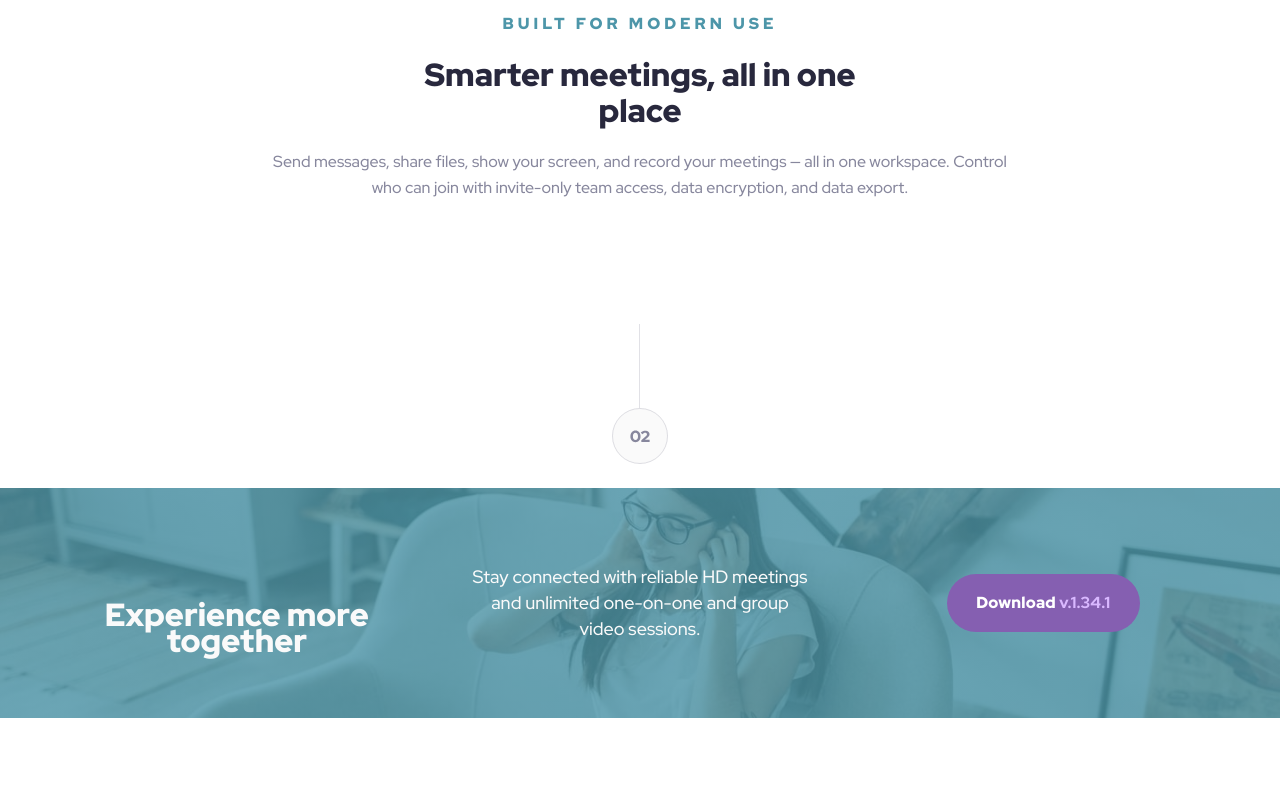
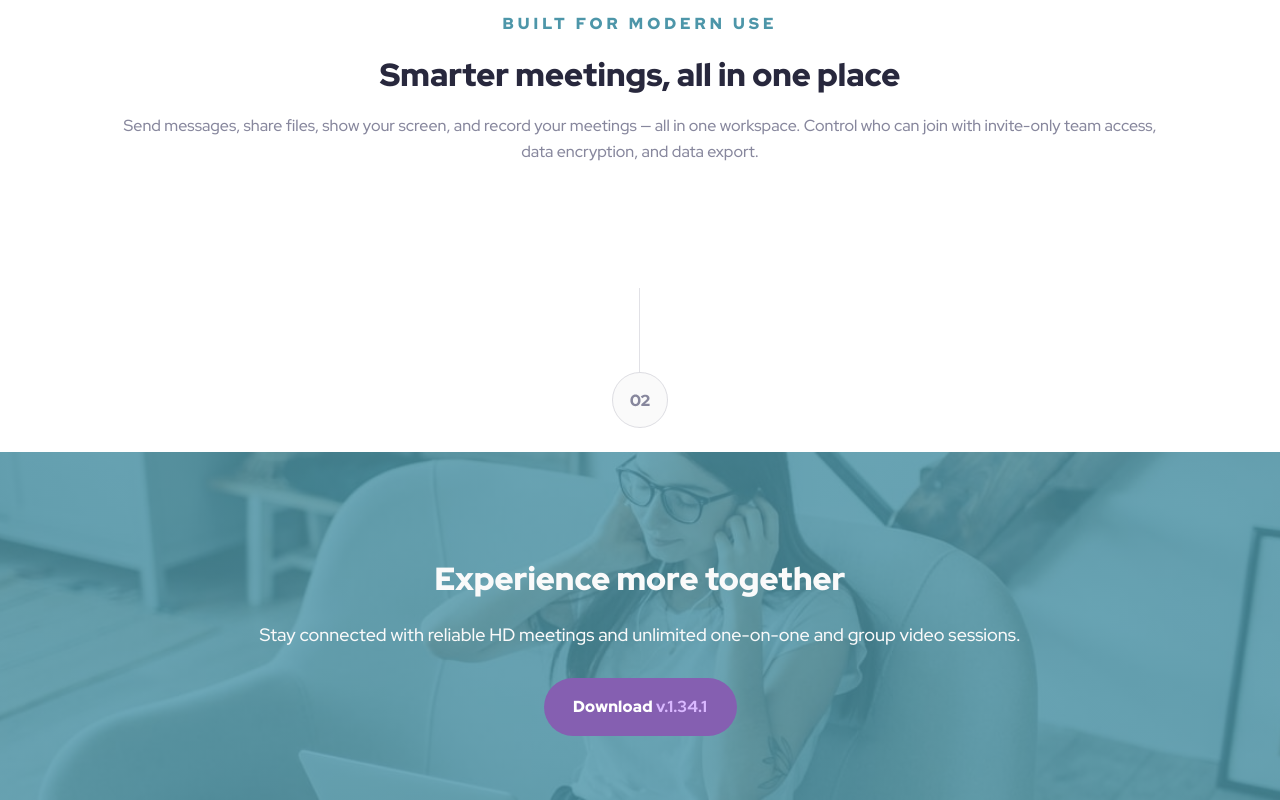
Before and after one commit to PiriyaLapa/meet-landing-page, a React (Create React App) app: page / in a window 1280 px wide. Shown: the part 1175-1975 px from the top of the page. Before the commit the page ends 1893 px from the top, so only its background shows below. Built offline with nearby package versions, Linux system fonts and the light colour scheme.

Commit message:
update and try to deployo

```diff
--- a/src/pages/sections/Footer.tsx
+++ b/src/pages/sections/Footer.tsx
@@ -27,6 +27,9 @@ export default class Footer extends Component<FooterProps> {
     return (
       <StyledFooter $backgroundImageUrl={backgroundImageurl}>
           <CardFooter />
+        {/* <h1>Htest</h1>
+        <p>Lorem ipsum dolor sit amet, consectetur adipisicing elit. Aspernatur illum quibusdam fugiat tempore quis. Modi sit vel, debitis nulla labore incidunt deleniti commodi vero delectus, non blanditiis enim, obcaecati alias.</p>
+        <p>Lorem ipsum dolor sit amet consectetur, adipisicing elit. Maxime laborum unde adipisci nisi accusantium ipsa, optio blanditiis nostrum corporis assumenda doloribus sequi! Deleniti distinctio labore maxime beatae dignissimos accusamus sit assumenda ex facere nesciunt, non sequi laborum, debitis explicabo similique quasi consequatur amet rem rerum harum delectus exercitationem adipisci minus. Consectetur modi praesentium quo reiciendis? Facere adipisci accusantium, quam perferendis reprehenderit sunt inventore alias eveniet, corrupti deleniti ea, ratione sit. Ipsa dolorem debitis error cupiditate laboriosam id! Exercitationem rem a dolor, voluptas id nostrum, dolorum quia vero voluptatem quas quae itaque iste tempore aut ducimus debitis provident iusto voluptate? Repellendus?</p> */}
       </StyledFooter>
     );
   }
--- a/src/styles/styles.ts
+++ b/src/styles/styles.ts
@@ -150,6 +150,7 @@ export const StyledLandingPage = styled.div`
   overflow: hidden;
   grid-template-rows: auto auto auto auto;
   min-height: 100vh;
+
 `;
 
 export const StyledHeader = styled.header`
@@ -258,8 +259,8 @@ export const StyledGallery = styled.main`
 
 export const ContainerGallery = styled.div`
   text-align: center;
-  max-width: 1110px;
-  max-height: 242px;
+  /* max-width: 1110px;
+  max-height: 242px; */
 
   @media screen and (max-width: 767px) {
     //
@@ -311,28 +312,6 @@ export const StyledFooter = styled.footer<StyledFooterProps>`
   background-size: cover;
   background-position: top;
   color: #fafafa;
-
-  @media screen and (max-width: 767px) {
-    //
-  }
-
-  // Tablet
-  @media screen and (min-width: 768px) and (max-width: 1023px) {
-    //
-  }
-
-  // Labtop
-  @media screen and (min-width: 1024px) and (max-width: 1439px) {
-    display:grid;
-  }
-
-  // Desktop
-  @media screen and (min-width: 1440px) {
-    //  background-color:#6096B4;
-  }
-  @media screen and (min-width: 1920px) {
-    //  background-color:#CADEFC;
-  }
 `;
 
 export const StyledAuthor = styled.footer`
@@ -468,31 +447,27 @@ export const StyledCardHeader = styled.div`
   }
 `;
 export const StyledCardFooter = styled.div`
-  display: grid;
+    display:grid;
+    /* flex-direction:column; */
   @media screen and (max-width: 767px) {
-    grid-gap: 15%;
+    grid-gap:15px;
   }
 
   // Tablet
   @media screen and (min-width: 768px) and (max-width: 1023px) {
     margin: 0 auto;
-    grid-gap: 10%;
-
+    grid-gap: 30px;
+    //
   }
 
   // Labtop
   @media screen and (min-width: 1024px) and (max-width: 1439px) {
-    grid-template-columns: repeat(3, 1fr);
-    justify-content:stretch center;
-    align-items:center;
-    grid-gap:5%;
-    align-self:center;
-
+    grid-gap: 30px;
   }
 
   // Desktop
   @media screen and (min-width: 1440px) {
-    grid-gap: 25%;
+    grid-gap: 40px;;
   }
   @media screen and (min-width: 1920px) {
     //  background-color:#CADEFC;
@@ -571,19 +546,19 @@ export const TitleFooter = styled.span`
   line-height: 26px;
   text-align: center;
   padding-top: 50px;
+
   @media screen and (max-width: 767px) {
+    //
     line-height: 36px;
   }
 
   // Tablet
   @media screen and (min-width: 768px) and (max-width: 1023px) {
-
   }
 
   // Labtop
   @media screen and (min-width: 1024px) and (max-width: 1439px) {
-      justify-content:start;
-
+    //  background-color:#93BFCF;
   }
 
   // Desktop
@@ -685,16 +660,12 @@ export const TitleGalleryCard = styled.span`
 
   // Labtop
   @media screen and (min-width: 1024px) and (max-width: 1439px) {
-    display: inline-block;
-    width: 50%;
-    margin: 0 auto;
+    //
   }
 
   // Desktop
   @media screen and (min-width: 1440px) {
-    display: inline-block;
-    width: 30%;
-    margin: 0 auto;
+    //
   }
   @media screen and (min-width: 1920px) {
     //
@@ -717,24 +688,19 @@ export const ContentGalleryCard = styled.span`
   @media screen and (min-width: 768px) and (max-width: 1023px) {
     //
     display: inline-block;
-    width: 71%;
+    width: 50%;
     margin: 0 auto;
   }
 
   // Labtop
   @media screen and (min-width: 1024px) and (max-width: 1439px) {
-    display: inline-block;
-    width: 71%;
-    margin: 0 auto;
+    //
   }
 
   // Desktop
   @media screen and (min-width: 1440px) {
-    display: inline-block;
-    width: 71%;
-    margin: 0 auto;
+    //
   }
-    //
   @media screen and (min-width: 1920px) {
     //
   }
```
